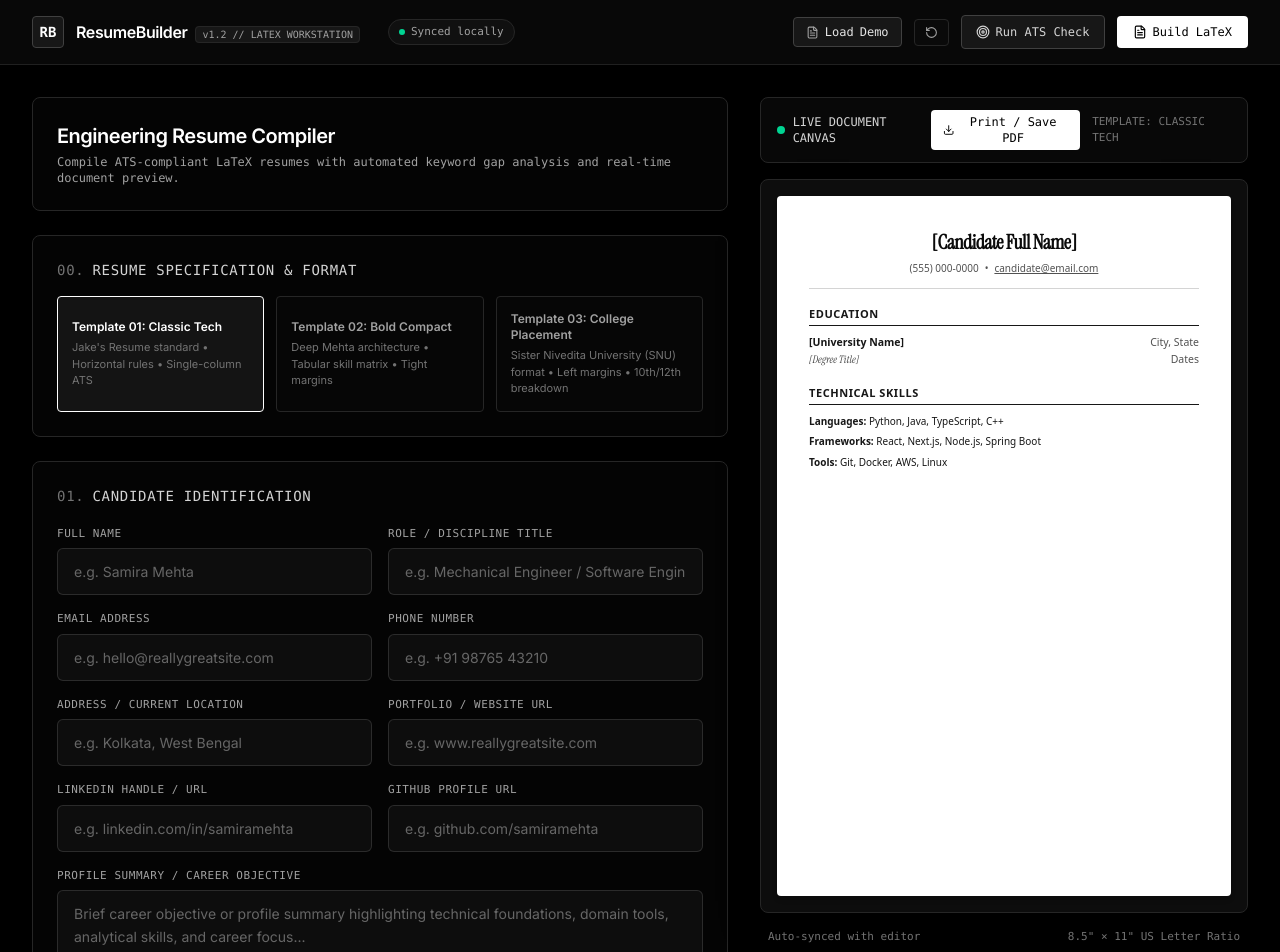
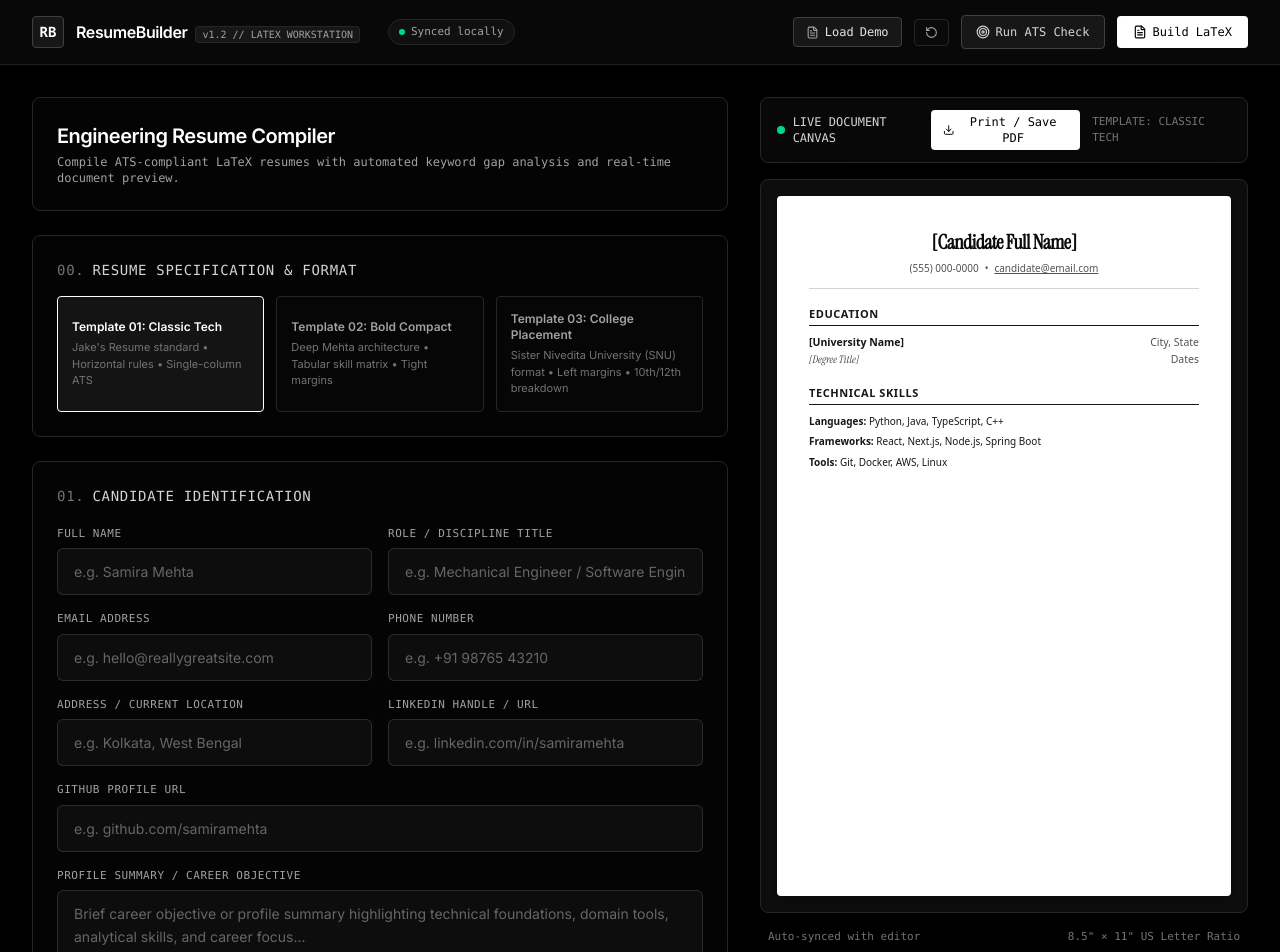
Before and after one commit to anishsingh-collab/resume-builder, a Next.js app: page / in a window 1280 px wide. Shown: the top 952 px of the page. Built offline with nearby package versions, Linux system fonts and the light colour scheme.

Commit message:
Remove portfolio input and header option

```diff
--- a/src/app/page.tsx
+++ b/src/app/page.tsx
@@ -524,9 +524,8 @@ export default function Home() {
                 <InputField label="Email Address" placeholder="e.g. hello@reallygreatsite.com" value={data.personal.email} onChange={(v: string) => updatePersonal("email", v)} />
                 <InputField label="Phone Number" placeholder="e.g. +91 98765 43210" value={data.personal.phone} onChange={(v: string) => updatePersonal("phone", v)} />
                 <InputField label="Address / Current Location" placeholder="e.g. Kolkata, West Bengal" value={data.personal.address} onChange={(v: string) => updatePersonal("address", v)} />
-                <InputField label="Portfolio / Website URL" placeholder="e.g. www.reallygreatsite.com" value={data.personal.portfolio} onChange={(v: string) => updatePersonal("portfolio", v)} />
                 <InputField label="LinkedIn Handle / URL" placeholder="e.g. linkedin.com/in/samiramehta" value={data.personal.linkedin} onChange={(v: string) => updatePersonal("linkedin", v)} />
-                <InputField label="GitHub Profile URL" placeholder="e.g. github.com/samiramehta" value={data.personal.github} onChange={(v: string) => updatePersonal("github", v)} />
+                <InputField label="GitHub Profile URL" placeholder="e.g. github.com/samiramehta" value={data.personal.github} onChange={(v: string) => updatePersonal("github", v)} className="sm:col-span-2" />
                 <div className="sm:col-span-2">
                   <label className="block text-[11px] font-mono font-medium text-neutral-400 tracking-wider uppercase mb-1.5">Profile Summary / Career Objective</label>
                   <textarea
@@ -1056,7 +1055,9 @@ export default function Home() {
                           <div><strong className="font-semibold text-neutral-950">Phone:</strong> {data.personal.phone || "+123-456-7890"}</div>
                           <div><strong className="font-semibold text-neutral-950">Address:</strong> {data.personal.address || "123 Anywhere St., Any City"}</div>
                           <div><strong className="font-semibold text-neutral-950">Email:</strong> {data.personal.email || "hello@reallygreatsite.com"}</div>
-                          <div><strong className="font-semibold text-neutral-950">Portfolio:</strong> {data.personal.portfolio || data.personal.github || "www.reallygreatsite.com"}</div>
+                          {data.personal.github && (
+                            <div><strong className="font-semibold text-neutral-950">GitHub:</strong> {data.personal.github}</div>
+                          )}
                         </div>
                       </div>
 
```
Also changed, not shown: 1 other file (tests, documents, lock files or other folders).
